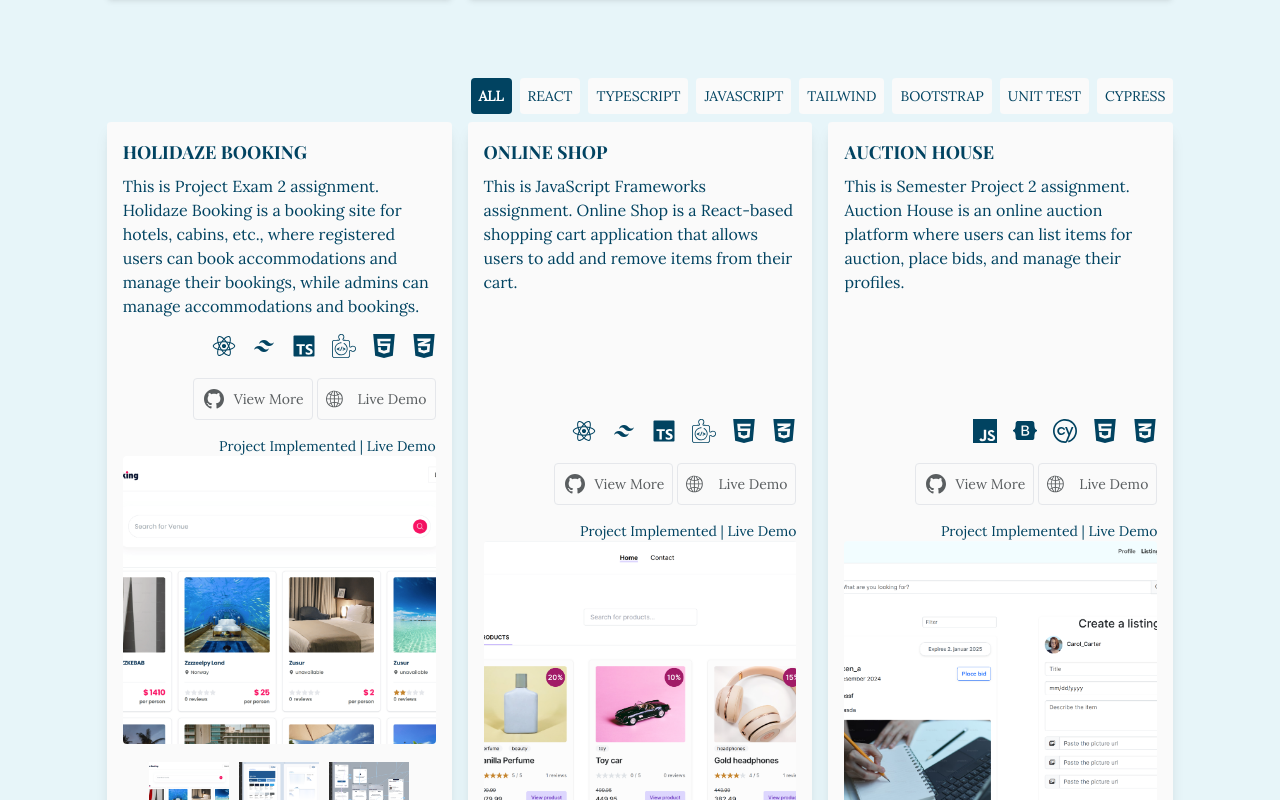
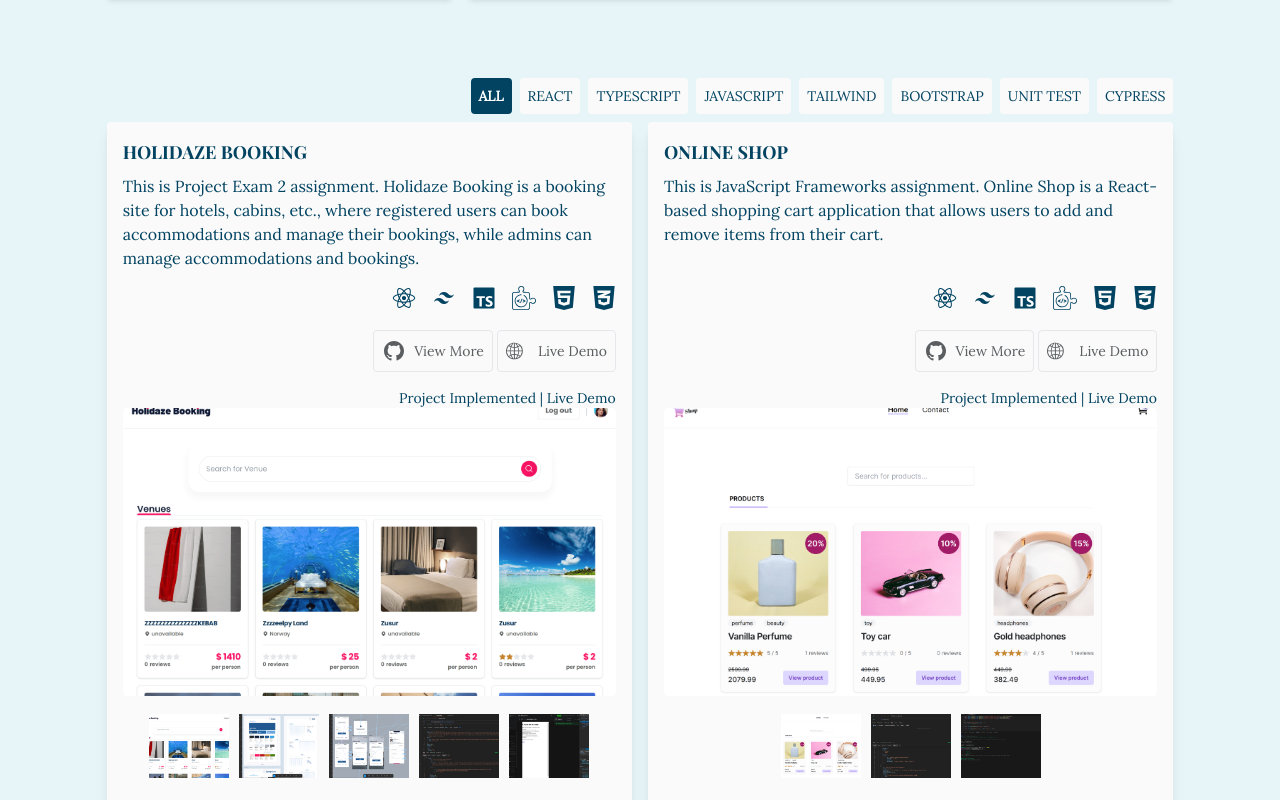
Before and after one commit to FP22FD/FP22FD-portfolio, a React (Vite) app: page /#/ in a window 1280 px wide. Shown: the part 780-1580 px from the top of the page. Built offline with nearby package versions, Linux system fonts and the light colour scheme.

Commit message:
Fix: breakpoints

```diff
--- a/src/pages/home/components/ProjectSection.tsx
+++ b/src/pages/home/components/ProjectSection.tsx
@@ -125,7 +125,7 @@
         ))}
       </div>
 
-      <div className="grid grid-cols-1 gap-4 md:grid-cols-2 xl:grid-cols-3">
+      <div className="grid grid-cols-1 gap-4 lg:grid-cols-2 xxl:grid-cols-3">
         {filteredProjects.map((project, index) => (
           <ProjectCard
             key={index}
```
